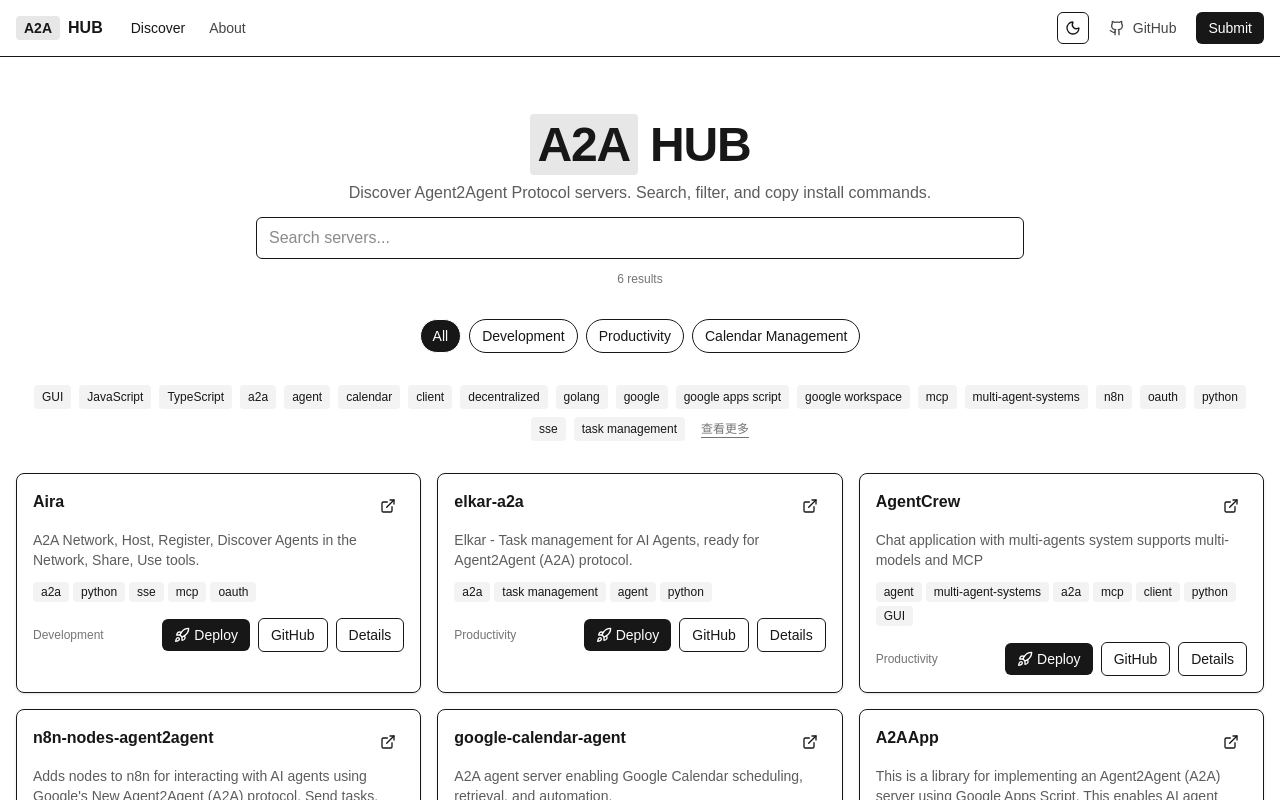
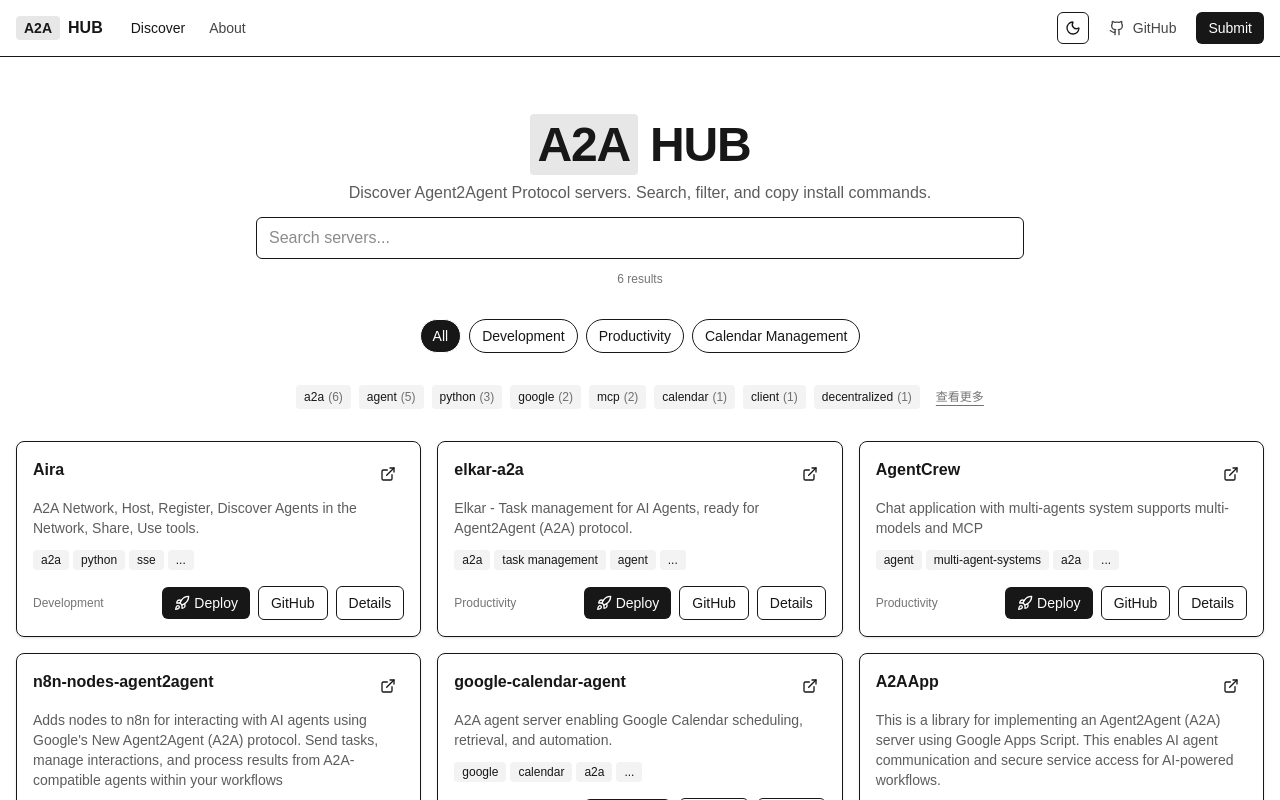
Before and after one commit to starsrc/a2a-hub, a Next.js app: page / in a window 1280 px wide. Shown: the top 800 px of the page. Built offline with nearby package versions, Linux system fonts and the light colour scheme.

Commit message:
feat: improve UI and navigation

```diff
--- a/src/app/servers/[slug]/page.tsx
+++ b/src/app/servers/[slug]/page.tsx
@@ -33,10 +33,23 @@
             <p className="text-foreground/70">{s.description}</p>
             <div className="flex flex-wrap gap-2">
                 {s.tags.map((t) => (
-                    <span key={t} className="rounded bg-foreground/5 px-2 py-0.5 text-xs">
-            {t}
-          </span>
+                    <Link
+                        key={t}
+                        href={`/tags/${encodeURIComponent(t)}`}
+                        className="rounded bg-foreground/5 px-2 py-0.5 text-xs hover:bg-foreground/10"
+                    >
+                        {t}
+                    </Link>
                 ))}
+            </div>
+            <div className="text-xs text-foreground/60">
+                Category: {" "}
+                <Link
+                    href={`/?category=${encodeURIComponent(s.category)}`}
+                    className="underline underline-offset-4 hover:text-foreground"
+                >
+                    {s.category}
+                </Link>
             </div>
             <div className="flex flex-wrap gap-2">
                 {install ? <DeployButton command={install}/> : null}
--- a/src/components/home-client.tsx
+++ b/src/components/home-client.tsx
@@ -1,22 +1,50 @@
 "use client";
 
-import {useMemo, useState} from "react";
+import {useEffect, useMemo, useState} from "react";
 import Link from "next/link";
 import {X} from "lucide-react";
 import {servers} from "@/data/servers";
 import {ServerCard} from "@/components/server-card";
+import {usePathname, useRouter, useSearchParams} from "next/navigation";
 
 const categories = ["All", ...Array.from(new Set(servers.map((s) => s.category)))];
 
 export function HomeClient() {
     const [query, setQuery] = useState("");
     const [category, setCategory] = useState("All");
+    const searchParams = useSearchParams();
+    const router = useRouter();
+    const pathname = usePathname();
+
+    function selectCategory(c: string) {
+        setCategory(c);
+        const url = c === "All" ? pathname : `${pathname}?category=${encodeURIComponent(c)}`;
+        router.push(url);
+    }
+
+    // Sync category state with ?category= from URL so links from cards work
+    useEffect(() => {
+        const urlCategory = searchParams.get("category") ?? "All";
+        if (urlCategory !== category) setCategory(urlCategory);
+        // eslint-disable-next-line react-hooks/exhaustive-deps
+    }, [searchParams]);
     const [selectedTags, setSelectedTags] = useState<string[]>([]);
 
-    const allTags = useMemo(
-        () => Array.from(new Set(servers.flatMap((s) => s.tags))).sort(),
-        []
-    );
+    const tagCounts = useMemo(() => {
+        const m = new Map<string, number>();
+        for (const s of servers) {
+            for (const t of s.tags) {
+                m.set(t, (m.get(t) ?? 0) + 1);
+            }
+        }
+        return m;
+    }, []);
+
+    const topTags = useMemo(() => {
+        const entries = Array.from(tagCounts.entries());
+        entries.sort((a, b) => b[1] - a[1] || a[0].localeCompare(b[0]));
+        return entries.slice(0, 8).map(([tag]) => tag);
+    }, [tagCounts]);
 
     const filtered = useMemo(() => {
         const q = query.toLowerCase().trim();
@@ -71,7 +99,7 @@
                 {categories.map((c) => (
                     <button
                         key={c}
-                        onClick={() => setCategory(c)}
+                        onClick={() => selectCategory(c)}
                         className={`rounded-full border px-3 py-1.5 text-sm ${
                             category === c ? "bg-foreground text-background" : "hover:bg-foreground/5"
                         }`}
@@ -82,7 +110,7 @@
             </div>
 
             <div className="flex flex-wrap items-center justify-center gap-2">
-                {allTags.map((tag) => {
+                {topTags.map((tag) => {
                     const active = selectedTags.includes(tag);
                     return (
                         <button
@@ -92,7 +120,8 @@
                                 active ? "bg-foreground text-background" : "bg-foreground/5 hover:bg-foreground/10"
                             }`}
                         >
-                            {tag}
+                            <span>{tag}</span>
+                            <span className="ml-1 text-foreground/60">({tagCounts.get(tag)})</span>
                         </button>
                     );
                 })}
--- a/src/components/server-card.tsx
+++ b/src/components/server-card.tsx
@@ -8,6 +8,12 @@
 export function ServerCard({server}: { server: Server }) {
     const [copied, setCopied] = useState(false);
     const install = server.install ?? (server.npm ? "npx " + server.npm : undefined);
+
+    // Limit visible tags on cards to improve layout; show all tags on detail page
+    const MAX_VISIBLE_TAGS = 3;
+    const visibleTags = server.tags.slice(0, MAX_VISIBLE_TAGS);
+    const hasMore = server.tags.length > MAX_VISIBLE_TAGS;
+    const remaining = Math.max(0, server.tags.length - MAX_VISIBLE_TAGS);
 
     async function copyInstall() {
         if (!install) return;
@@ -23,7 +29,9 @@
         <div
             className="rounded-lg border p-4 shadow-sm transition duration-200 ease-in-out hover:shadow-md hover:brightness-95 transform-gpu hover:-translate-y-0.5">
             <div className="flex items-start justify-between gap-2">
-                <div className="font-semibold">{server.name}</div>
+                <Link href={`/servers/${server.slug}`} className="font-semibold hover:underline underline-offset-4">
+                    {server.name}
+                </Link>
                 <div className="flex items-center gap-2">
                     {server.website ? (
                         <a
@@ -40,14 +48,33 @@
             </div>
             <div className="mt-2 text-sm text-foreground/70">{server.description}</div>
             <div className="mt-3 flex flex-wrap gap-1">
-                {server.tags.map((t) => (
-                    <span key={t} className="rounded bg-foreground/5 px-2 py-0.5 text-xs">
-            {t}
-          </span>
+                {visibleTags.map((t) => (
+                    <Link
+                        key={t}
+                        href={`/tags/${encodeURIComponent(t)}`}
+                        className="rounded bg-foreground/5 px-2 py-0.5 text-xs hover:bg-foreground/10"
+                    >
+                        {t}
+                    </Link>
                 ))}
+                {hasMore ? (
+                    <span
+                        className="rounded bg-foreground/5 px-2 py-0.5 text-xs"
+                        title={`${remaining} more`}
+                        aria-label={`${remaining} more tags`}
+                    >
+                        ...
+                    </span>
+                ) : null}
             </div>
             <div className="mt-4 flex items-center justify-between">
-                <div className="text-xs text-foreground/60">{server.category}</div>
+                <Link
+                    href={`/?category=${encodeURIComponent(server.category)}`}
+                    className="text-xs text-foreground/60 hover:underline underline-offset-4"
+                    title={`View ${server.category} servers`}
+                >
+                    {server.category}
+                </Link>
                 <div className="flex items-center gap-2">
                     {install ? (
                         <button
```
